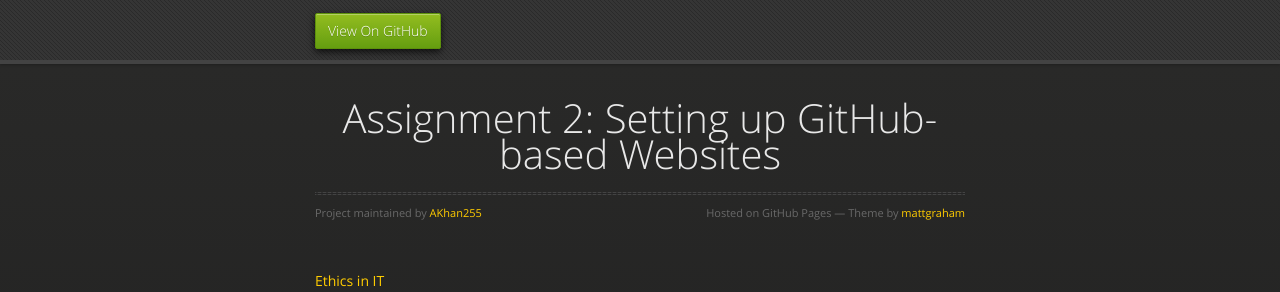
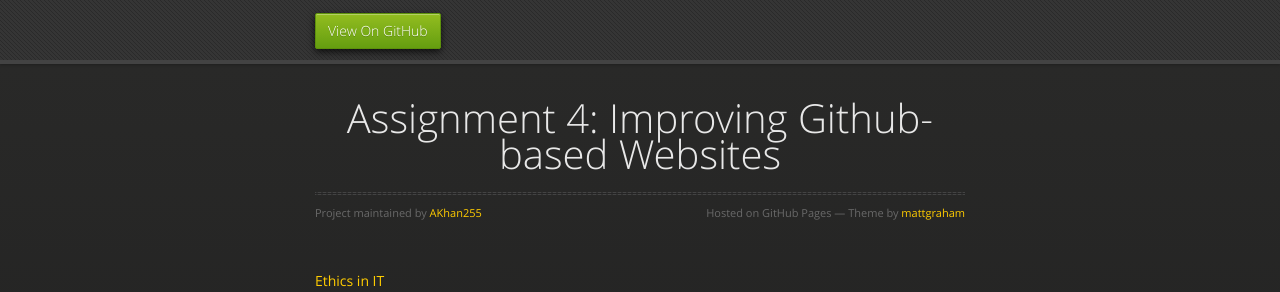
Before and after one commit to AKhan255/AKhan255.github.io, a Jekyll site: the page built from index.md, in a window 1280 px wide. Shown: the top 292 px of the page. Built offline with Jekyll 4.4.1, drawn with Linux system fonts in a browser that asks for light colours; the repository's description, which GitHub fills in, is left out.

Commit message:
Update _config.yml

```diff
--- a/_config.yml
+++ b/_config.yml
@@ -1,4 +1,4 @@
-title: "Assignment 2: Setting up GitHub-based Websites"
+title: "Assignment 4: Improving Github-based Websites"
 description:
 show_downloads: false
 google_analytics:
```
